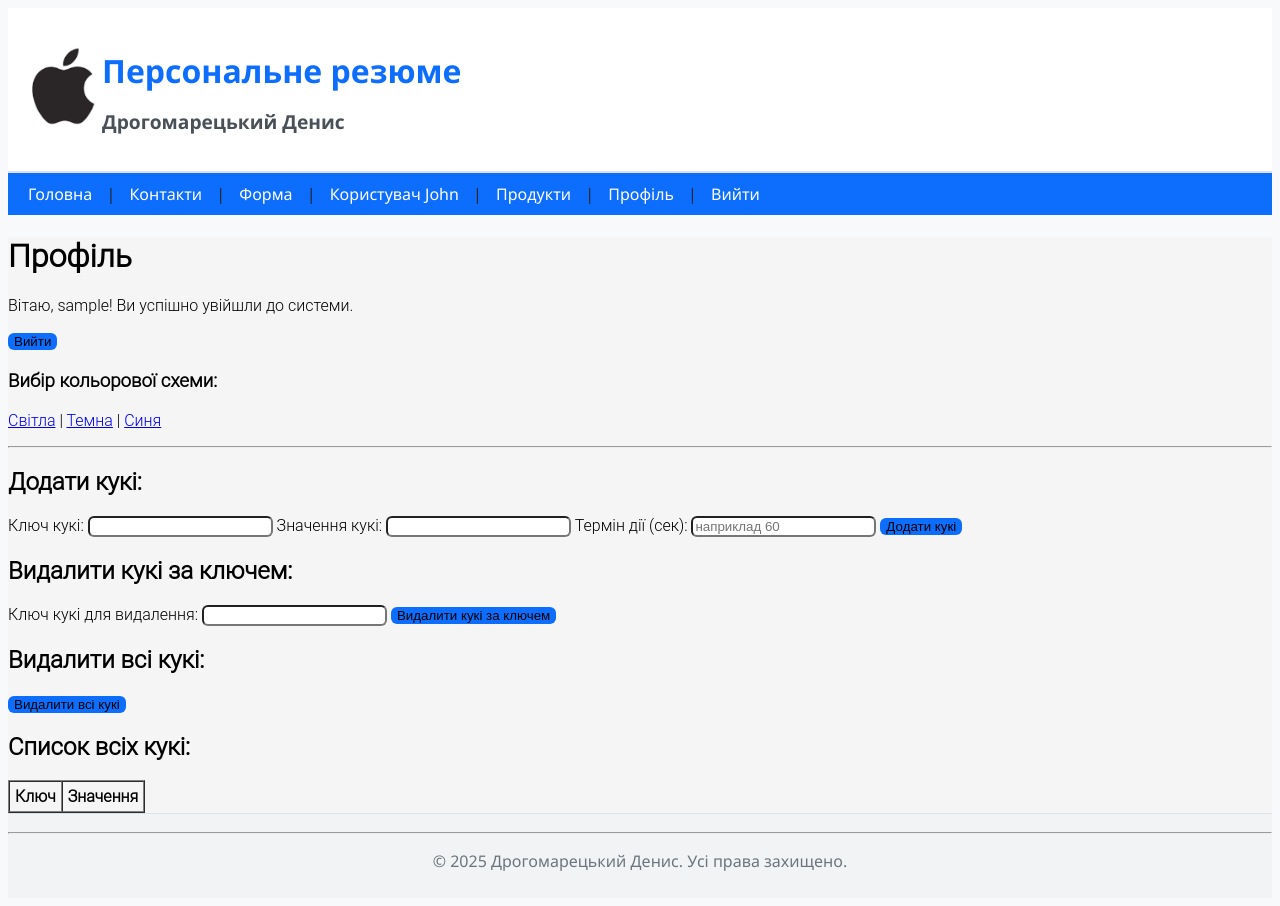
After one commit to fxtortic/flask_app_drohomaretskyi, a Flask app: page /users/profile in a window 1280 px wide. The commit adds this page. Run offline with Flask 3, Linux system fonts and the light colour scheme; the visitor is signed in with stand-in values (Sample User, id 1); lists and menus that the app fills with data are empty.

Commit message:
feat: complete all task form lab 4

```diff
--- a/app/__init__.py
+++ b/app/__init__.py
@@ -2,9 +2,9 @@ from flask import Flask
 
 app = Flask(__name__)
 app.config.from_pyfile("../config.py")
+app.config["SECRET_KEY"] = "super-secret-key"
 
 from app import views
-
 from app.users import users_bp
 from app.products import products_bp
 
--- a/app/static/css/styles.css
+++ b/app/static/css/styles.css
@@ -67,3 +67,43 @@ button {
 button:hover {
     background-color: #0b5ed7;
 }
+
+ul.flashes {
+  list-style: none;
+  padding: 0;
+  margin: 15px auto;
+  width: 80%;
+  text-align: center;
+}
+
+.flashes li {
+  padding: 10px;
+  border-radius: 8px;
+  color: #fff;
+  margin-bottom: 10px;
+}
+
+.success { background-color: #28a745; }
+.error   { background-color: #dc3545; }
+.warning { background-color: #ffc107; color: #000; }
+.info    { background-color: #17a2b8; }
+
+.profile-page.light {
+    background: #f5f5f5;
+    color: #000;
+}
+
+.profile-page.dark {
+    background: #1f1f1f;
+    color: #eee;
+}
+
+.profile-page.dark table {
+    color: #000;
+    background: #fff;
+}
+
+.profile-page.blue {
+    background: #e6f0ff;
+    color: #003366;
+}
--- a/app/templates/base.html
+++ b/app/templates/base.html
@@ -6,14 +6,26 @@
           content="width=device-width, user-scalable=no, initial-scale=1.0, maximum-scale=1.0, minimum-scale=1.0">
     <meta http-equiv="X-UA-Compatible" content="ie=edge">
     <title>{{ page_title }}</title>
-<link rel="stylesheet" href="{{ url_for('static', filename='css/styles.css') }}">
+    <link rel="stylesheet" href="{{ url_for('static', filename='css/styles.css') }}">
 </head>
 <body>
 {% include "partials/_header.html" %}
 {% include "partials/_nav.html" %}
+
+{% with messages = get_flashed_messages(with_categories=true) %}
+  {% if messages %}
+    <ul class=flashes>
+    {% for category, message in messages %}
+      <li class="{{ category }}">{{ message }}</li>
+    {% endfor %}
+    </ul>
+  {% endif %}
+{% endwith %}
+
 <main>
     {% block content %}{% endblock %}
 </main>
+
 {% include "partials/_footer.html" %}
 </body>
 </html>
--- a/app/templates/partials/_nav.html
+++ b/app/templates/partials/_nav.html
@@ -3,5 +3,13 @@
     <a href="{{ url_for('contact') }}">Контакти</a> |
     <a href="{{ url_for('form') }}">Форма</a> |
     <a href="{{ url_for('users.greetings', name='john') }}">Користувач John</a> |
-        <a href="{{ url_for('products.list_products') }}">Продукти</a>
+    <a href="{{ url_for('products.list_products') }}">Продукти</a> |
+
+    {% if session.get('user') %}
+        <!-- якщо брати без умови, то стоїть умова що якщо ти не авторизований і заходиш на профайл він перевідправляє на логін /!-->
+        <a href="{{ url_for('users.profile') }}">Профіль</a> |
+        <a href="{{ url_for('users.logout') }}">Вийти</a>
+    {% else %}
+        <a href="{{ url_for('users.login') }}">Вхід</a>
+    {% endif %}
 </nav>
--- a/app/users/templates/users/hi.html
+++ b/app/users/templates/users/hi.html
@@ -9,7 +9,7 @@
             <a href="{{ url_for('users.greetings', name='John') }}?age=67">Greet John</a>
         </li>
         <li>
-            <a href="{{ url_for('users.admin') }}">Admin</a>
+            <a href="{{ url_for('users.login') }}">Login</a>
         </li>
     </ul>
 </nav>
--- /dev/null
+++ b/app/users/templates/users/profile.html
@@ -0,0 +1,67 @@
+{% extends "base.html" %}
+
+{% block content %}
+
+{# Клас для теми: light / dark / blue #}
+<div class="profile-page {{ theme }}">
+    <h1>Профіль</h1>
+    <p>Вітаю, {{ user }}! Ви успішно увійшли до системи.</p>
+
+    <form action="{{ url_for('users.logout') }}" method="get" style="margin-bottom: 20px;">
+        <button type="submit">Вийти</button>
+    </form>
+
+    <h3>Вибір кольорової схеми:</h3>
+    <p>
+        <a href="{{ url_for('users.set_theme', scheme='light') }}">Світла</a> |
+        <a href="{{ url_for('users.set_theme', scheme='dark') }}">Темна</a> |
+        <a href="{{ url_for('users.set_theme', scheme='blue') }}">Синя</a>
+    </p>
+
+    <hr>
+
+    <h2>Додати кукі:</h2>
+    <form method="post" action="{{ url_for('users.profile') }}" style="margin-bottom: 20px;">
+        <input type="hidden" name="action" value="add">
+        <label for="cookie_key">Ключ кукі:</label>
+        <input type="text" id="cookie_key" name="cookie_key" required>
+
+        <label for="cookie_value">Значення кукі:</label>
+        <input type="text" id="cookie_value" name="cookie_value" required>
+
+        <label for="cookie_max_age">Термін дії (сек):</label>
+        <input type="text" id="cookie_max_age" name="cookie_max_age" placeholder="наприклад 60">
+
+        <button type="submit">Додати кукі</button>
+    </form>
+
+    <h2>Видалити кукі за ключем:</h2>
+    <form method="post" action="{{ url_for('users.profile') }}" style="margin-bottom: 20px;">
+        <input type="hidden" name="action" value="delete_one">
+        <label for="cookie_delete_key">Ключ кукі для видалення:</label>
+        <input type="text" id="cookie_delete_key" name="cookie_delete_key" required>
+        <button type="submit">Видалити кукі за ключем</button>
+    </form>
+
+    <h2>Видалити всі кукі:</h2>
+    <form method="post" action="{{ url_for('users.profile') }}" style="margin-bottom: 20px;">
+        <input type="hidden" name="action" value="delete_all">
+        <button type="submit">Видалити всі кукі</button>
+    </form>
+
+    <h2>Список всіх кукі:</h2>
+    <table border="1" cellpadding="5" cellspacing="0">
+        <tr>
+            <th>Ключ</th>
+            <th>Значення</th>
+        </tr>
+        {% for k, v in cookies.items() %}
+        <tr>
+            <td>{{ k }}</td>
+            <td>{{ v }}</td>
+        </tr>
+        {% endfor %}
+    </table>
+</div>
+
+{% endblock %}
--- a/app/users/views.py
+++ b/app/users/views.py
@@ -1,16 +1,110 @@
-from flask import render_template, request, redirect, url_for
+from flask import render_template, request, redirect, url_for, flash, session, make_response
+from app.users import users_bp
 
-from app.users import users_bp
 
 @users_bp.route("/hi/<string:name>")
 def greetings(name):
     name = name.upper()
     age = request.args.get("age", None, int)
-
     return render_template("users/hi.html", name=name, age=age)
 
-@users_bp.route('/admin')
-def admin():
-    to_url = url_for("users.greetings", name="administrator", age=69, _external=True)
-    print(to_url)
-    return redirect(to_url)
+
+@users_bp.route("/login", methods=["GET", "POST"])
+def login():
+    if request.method == "POST":
+        username = request.form.get("username", "")
+        password = request.form.get("password", "")
+
+        if username == "admin" and password == "1234":
+            session["user"] = username
+            flash("Вхід виконано успішно!", "success")
+            return redirect(url_for("users.profile"))
+        else:
+            flash("Невірний логін або пароль. Спробуйте ще раз!", "error")
+            return redirect(url_for("users.login"))
+
+    return render_template("users/login.html", page_title="Login")
+
+
+@users_bp.route("/profile", methods=["GET", "POST"])
+def profile():
+    if "user" not in session:
+        flash("Спочатку увійдіть у систему!", "error")
+        return redirect(url_for("users.login"))
+
+    username = session["user"]
+
+    if request.method == "POST":
+        action = request.form.get("action")
+
+        if action == "add":
+            key = request.form.get("cookie_key", "").strip()
+            value = request.form.get("cookie_value", "").strip()
+            max_age = request.form.get("cookie_max_age", "").strip()
+
+            if not key or not value:
+                flash("Ключ і значення кукі обовʼязкові.", "error")
+                return redirect(url_for("users.profile"))
+
+            resp = make_response(redirect(url_for("users.profile")))
+            if max_age.isdigit():
+                resp.set_cookie(key, value, max_age=int(max_age))
+            else:
+                resp.set_cookie(key, value)
+            flash(f"Кука '{key}' додана.", "success")
+            return resp
+
+        if action == "delete_one":
+            key = request.form.get("cookie_delete_key", "").strip()
+            if not key:
+                flash("Вкажіть ключ кукі для видалення.", "error")
+                return redirect(url_for("users.profile"))
+
+            resp = make_response(redirect(url_for("users.profile")))
+            resp.delete_cookie(key)
+            flash(f"Кука '{key}' видалена (якщо вона існувала).", "info")
+            return resp
+
+        if action == "delete_all":
+            resp = make_response(redirect(url_for("users.profile")))
+            for ckey in request.cookies.keys():
+                if ckey == "session":
+                    continue
+                resp.delete_cookie(ckey)
+            flash("Усі кукі (крім сесійної) видалені.", "info")
+            return resp
+
+    cookies_dict = request.cookies
+    current_theme = request.cookies.get("profile_theme", "light")
+
+    return render_template(
+        "users/profile.html",
+        page_title="Profile",
+        user=username,
+        cookies=cookies_dict,
+        theme=current_theme,
+    )
+
+
+@users_bp.route("/set-theme/<string:scheme>")
+def set_theme(scheme):
+    if "user" not in session:
+        flash("Спочатку увійдіть у систему!", "error")
+        return redirect(url_for("users.login"))
+
+    allowed = {"light", "dark", "blue"}
+    if scheme not in allowed:
+        flash("Невідома кольорова схема.", "error")
+        return redirect(url_for("users.profile"))
+
+    resp = make_response(redirect(url_for("users.profile")))
+    resp.set_cookie("profile_theme", scheme, max_age=30 * 24 * 60 * 60)
+    flash(f"Кольорова схема змінена на '{scheme}'.", "info")
+    return resp
+
+
+@users_bp.route("/logout")
+def logout():
+    session.pop("user", None)
+    flash("Ви вийшли із системи.", "info")
+    return redirect(url_for("users.login"))
```
Also changed, not shown: app/users/templates/users/login.html (added, +15 -0 lines). Lines whose indentation alone changed are shown as unchanged.
